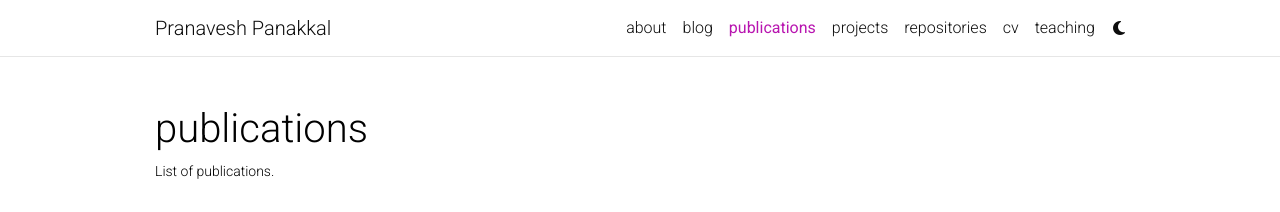
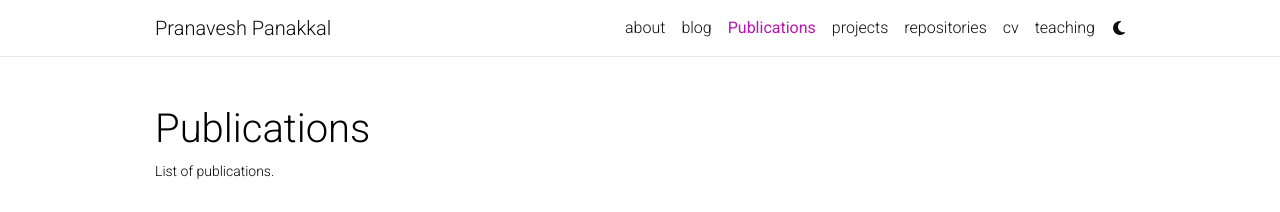
Before and after one commit to Pranavesh-Panakkal/Pranavesh-Panakkal.github.io, a Jekyll site: the page built from _pages/publications.md, in a window 1280 px wide. Shown: the top 212 px of the page. Built offline with Jekyll 4.4.1, drawn with Linux system fonts in a browser that asks for light colours; comment, search, counter and statistics services are not loaded; a style sheet for code colours, icons or effects is not loaded; grey boxes are pictures that could not be loaded.

Commit message:
Updated Icon

```diff
--- a/_config.yml
+++ b/_config.yml
@@ -16,7 +16,7 @@
 keywords: situational awareness, equity, smart resilience, infrastructure risk  # add your own keywords or leave empty
 
 lang: en # the language of your site (for example: en, fr, cn, ru, etc.)
-icon: ⚛️  # the emoji used as the favicon (alternatively, provide image name in /assets/img/)
+icon: favicon.ico  # the emoji used as the favicon (alternatively, provide image name in /assets/img/)
 
 url: https://Pranavesh-Panakkal.github.io # the base hostname & protocol for your site
 baseurl: # the subpath of your site, e.g. /blog/
--- a/_pages/publications.md
+++ b/_pages/publications.md
@@ -1,7 +1,7 @@
 ---
 layout: page
 permalink: /publications/
-title: publications
+title: Publications
 description: List of publications.
 nav: true
 nav_order: 1
```
Also changed, not shown: assets/img/favicon.ico (added).
